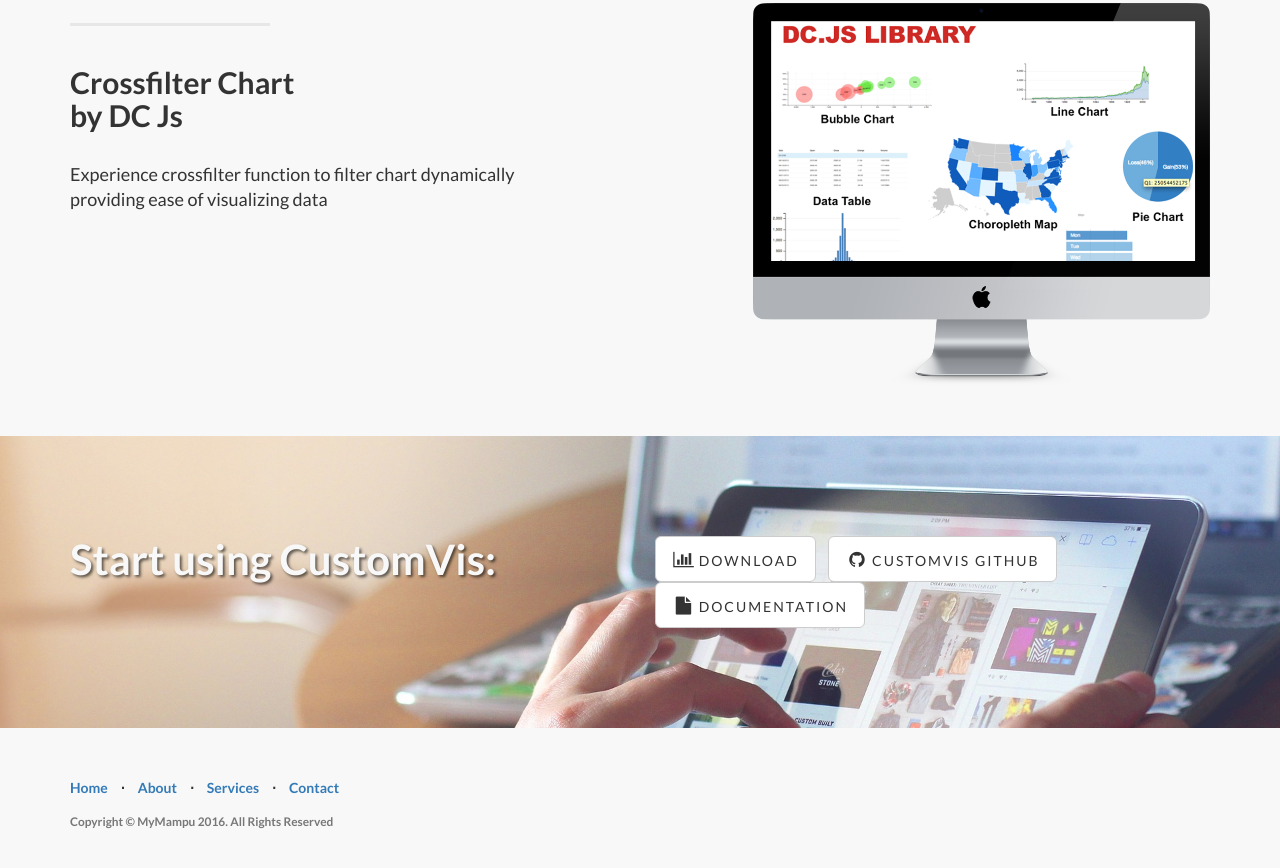
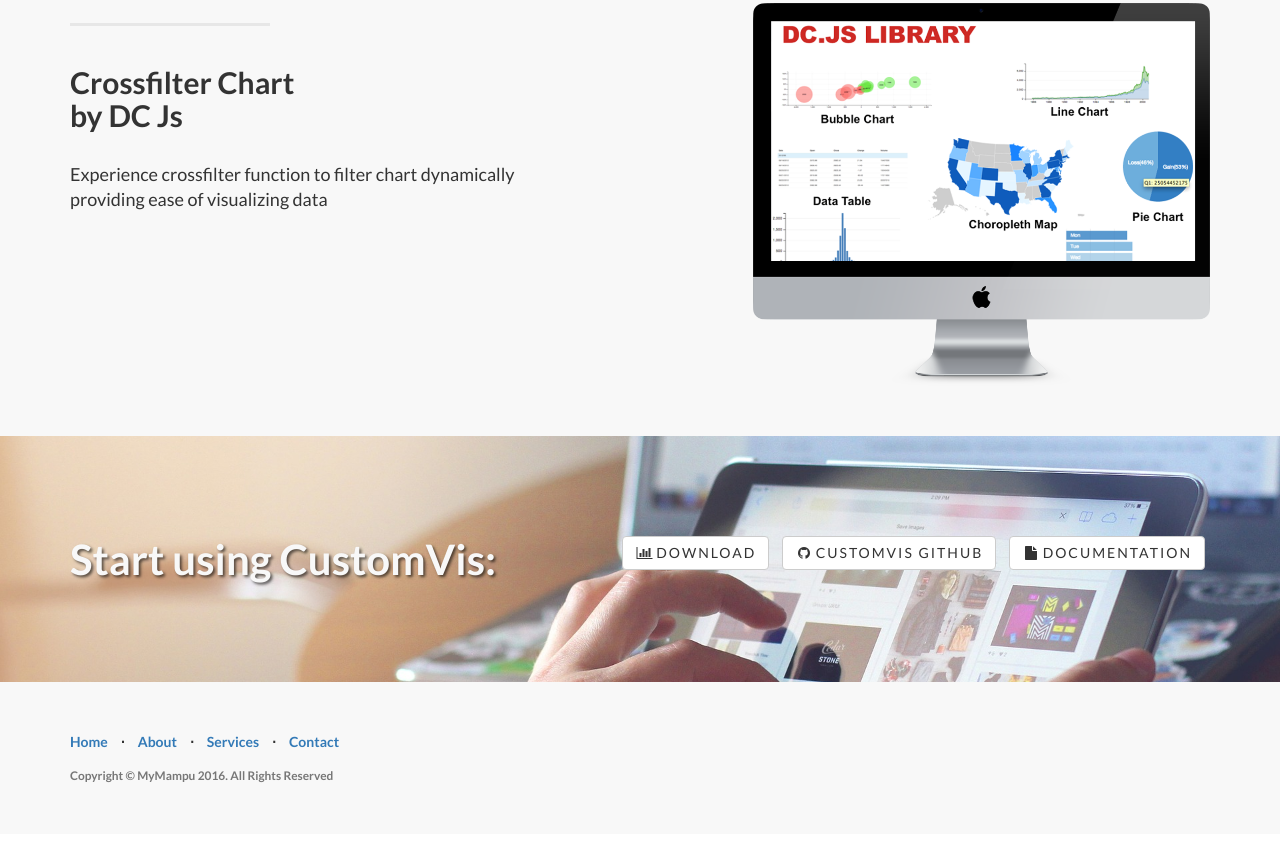
Before and after one commit to mymampu/mymampu.github.io, a plain HTML site: page index.html in a window 1280 px wide. Shown: the part 1763-2631 px from the top of the page. After the commit the page ends 2597 px from the top, so only its background shows below. Drawn offline with Linux system fonts and the light colour scheme.

Commit message:
fix button size

```diff
--- a/index.html
+++ b/index.html
@@ -171,19 +171,19 @@
         <div class="container">
 
             <div class="row">
-                <div class="col-lg-6">
+                <div class="col-lg-5">
                     <h2>Start using CustomVis:</h2>
                 </div>
-                <div class="col-lg-6">
+                <div class="col-lg-7">
                     <ul class="list-inline banner-social-buttons">
                         <li>
-                            <a href="https://github.com/mymampu/customvis/archive/master.zip" class="btn btn-default btn-lg" download><i class="fa fa-bar-chart fa-fw"></i> <span class="network-name">Download</span></a>
+                            <a href="https://github.com/mymampu/customvis/archive/master.zip" class="btn btn-default btn-md" download><i class="fa fa-bar-chart fa-fw"></i> <span class="network-name">Download</span></a>
                         </li>
                         <li>
-                            <a href="https://github.com/mymampu/customvis" class="btn btn-default btn-lg"><i class="fa fa-github fa-fw"></i> <span class="network-name">CustomVis Github</span></a>
+                            <a href="https://github.com/mymampu/customvis" class="btn btn-default btn-md"><i class="fa fa-github fa-fw"></i> <span class="network-name">CustomVis Github</span></a>
                         </li>
                         <li>
-                            <a href="customvis" class="btn btn-default btn-lg"><i class="fa fa-file fa-fw"></i> <span class="network-name">Documentation</span></a>
+                            <a href="customvis" class="btn btn-default btn-md"><i class="fa fa-file fa-fw"></i> <span class="network-name">Documentation</span></a>
                         </li>
                     </ul>
                 </div>
```
